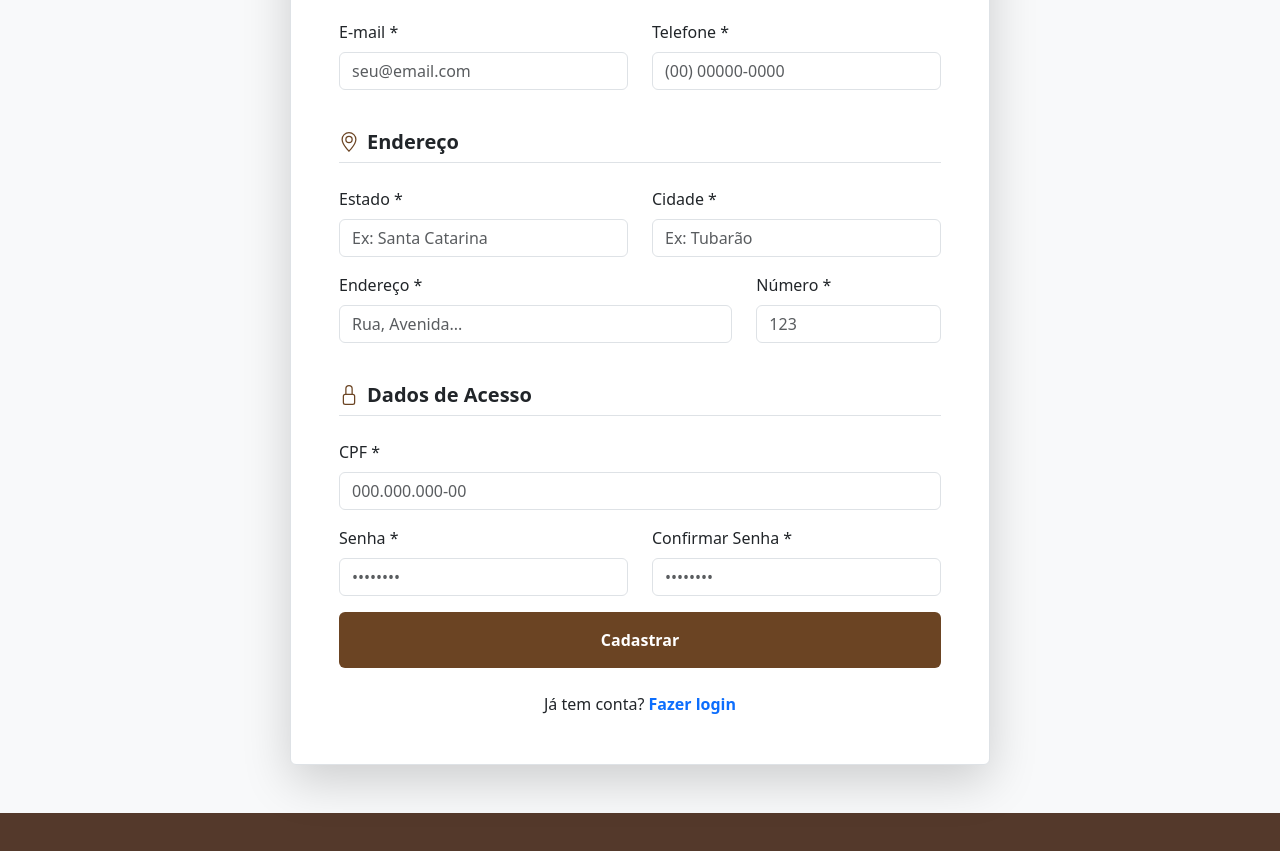
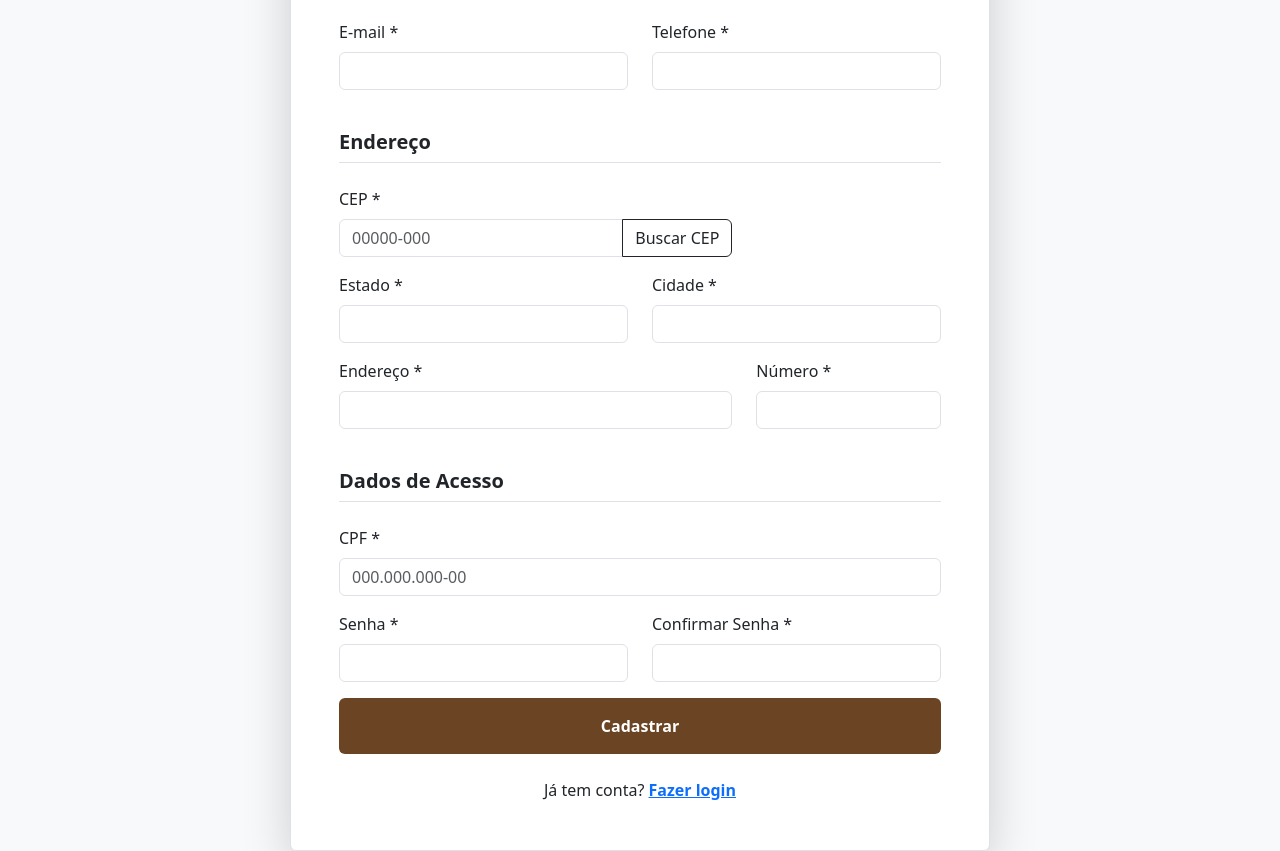
Before and after one commit to LoopzMusic/Loopz_FrontEnd, an Angular app: page /cadastro in a window 1280 px wide. Shown: the part 520-1371 px from the top of the page. Built offline with nearby package versions, Linux system fonts and the light colour scheme.

Commit message:
Implementado o fetch correto

```diff
--- a/src/app/pages/cadastro/cadastro.html
+++ b/src/app/pages/cadastro/cadastro.html
@@ -3,84 +3,80 @@
         <h1 class="title text-center mb-2">Criar Conta</h1>
         <p class="subtitle text-center text-muted mb-4">Preencha os dados abaixo para criar sua conta</p>
 
-        @if (successMessage) {
-        <div class="alert alert-success alert-dismissible fade show" role="alert">
-            {{ successMessage }}
-            <button type="button" class="btn-close" (click)="successMessage = ''" aria-label="Close"></button>
-        </div>
-        }
-
-        @if (errorMessage) {
-        <div class="alert alert-danger alert-dismissible fade show" role="alert">
-            {{ errorMessage }}
-            <button type="button" class="btn-close" (click)="errorMessage = ''" aria-label="Close"></button>
-        </div>
-        }
-
         <form [formGroup]="cadastroForm" (ngSubmit)="onSubmit()">
 
             <div class="section-header d-flex align-items-center gap-2 pb-2 border-bottom mb-4 mt-4">
-                <svg xmlns="http://www.w3.org/2000/svg" width="20" height="20" fill="currentColor" class="bi bi-person" viewBox="0 0 16 16">
-                    <path d="M8 8a3 3 0 1 0 0-6 3 3 0 0 0 0 6m2-3a2 2 0 1 1-4 0 2 2 0 0 1 4 0m4 8c0 1-1 1-1 1H3s-1 0-1-1 1-4 6-4 6 3 6 4m-1-.004c-.001-.246-.154-.986-.832-1.664C11.516 10.68 10.289 10 8 10s-3.516.68-4.168 1.332c-.678.678-.83 1.418-.832 1.664z" />
-                </svg>
                 <h2 class="mb-0 fs-5 fw-semibold">Informações Pessoais</h2>
             </div>
 
             <div class="mb-3">
-                <label for="nmCliente" class="form-label">Nome Completo *</label>
-                <input type="text" id="nmCliente" class="form-control" formControlName="nmCliente" placeholder="Seu nome completo">
-
+                <label class="form-label">Nome Completo *</label>
+                <input type="text" class="form-control" formControlName="nmCliente"
+                    [class.is-invalid]="cadastroForm.get('nmCliente')?.invalid && cadastroForm.get('nmCliente')?.touched">
                 @if (cadastroForm.get('nmCliente')?.invalid && cadastroForm.get('nmCliente')?.touched) {
-                <div class="text-danger small mt-1">
-                    Nome deve ter no mínimo 3 caracteres
-                </div>
+                <div class="text-danger small mt-1">Nome é obrigatório (mínimo 3 caracteres)</div>
                 }
             </div>
 
             <div class="section-header d-flex align-items-center gap-2 pb-2 border-bottom mb-4 mt-4">
-                <svg xmlns="http://www.w3.org/2000/svg" width="20" height="20" fill="currentColor" class="bi bi-envelope" viewBox="0 0 16 16">
-                    <path d="M0 4a2 2 0 0 1 2-2h12a2 2 0 0 1 2 2v8a2 2 0 0 1-2 2H2a2 2 0 0 1-2-2zm2-1a1 1 0 0 0-1 1v.217l7 4.2 7-4.2V4a1 1 0 0 0-1-1zm13 2.383-4.708 2.825L15 11.105zm-.034 6.876-5.64-3.471L8 9.583l-1.326-.795-5.64 3.47A1 1 0 0 0 2 13h12a1 1 0 0 0 .966-.741M1 11.105l4.708-2.897L1 5.383z" />
-                </svg>
                 <h2 class="mb-0 fs-5 fw-semibold">Contato</h2>
             </div>
 
             <div class="row">
                 <div class="col-md-6 mb-3">
-                    <label for="dsEmail" class="form-label">E-mail *</label>
-                    <input type="email" id="dsEmail" class="form-control" formControlName="dsEmail" placeholder="seu@email.com">
-
+                    <label class="form-label">E-mail *</label>
+                    <input type="email" class="form-control" formControlName="dsEmail"
+                        [class.is-invalid]="cadastroForm.get('dsEmail')?.invalid && cadastroForm.get('dsEmail')?.touched">
                     @if (cadastroForm.get('dsEmail')?.invalid && cadastroForm.get('dsEmail')?.touched) {
-                    <div class="text-danger small mt-1">
-                        E-mail inválido
-                    </div>
+                    <div class="text-danger small mt-1">E-mail inválido</div>
                     }
                 </div>
 
                 <div class="col-md-6 mb-3">
-                    <label for="nuTelefone" class="form-label">Telefone *</label>
-                    <input type="text" id="nuTelefone" class="form-control" formControlName="nuTelefone" (input)="formatTelefone($event)" placeholder="(00) 00000-0000" maxlength="15">
+                    <label class="form-label">Telefone *</label>
+                    <input type="text"
+       class="form-control"
+       formControlName="nuTelefone"
+       (input)="formatTelefone($event)"
+       (paste)="formatTelefone($event)"
+       [class.is-invalid]="cadastroForm.get('nuTelefone')?.invalid && cadastroForm.get('nuTelefone')?.touched">
+                    @if (cadastroForm.get('nuTelefone')?.invalid && cadastroForm.get('nuTelefone')?.touched) {
+                    <div class="text-danger small mt-1">Telefone é obrigatório</div>
+                    }
+                </div>
+            </div>
 
-                    @if (cadastroForm.get('nuTelefone')?.invalid && cadastroForm.get('nuTelefone')?.touched) {
+            <div class="section-header d-flex align-items-center gap-2 pb-2 border-bottom mb-4 mt-4">
+                <h2 class="mb-0 fs-5 fw-semibold">Endereço</h2>
+            </div>
+
+            <div class="row">
+                <div class="col-md-8 mb-3">
+                    <label class="form-label">CEP *</label>
+                    <div class="input-group">
+                        <input type="text" class="form-control"
+                            [class.is-invalid]="cadastroForm.get('nuCEP')?.invalid && cadastroForm.get('nuCEP')?.touched"
+                            formControlName="nuCEP" (input)="formatCEP($event)" placeholder="00000-000" maxlength="9">
+
+                        <button type="button" class="btn btn-outline-dark" (click)="buscarCEP()">
+                            Buscar CEP
+                        </button>
+                    </div>
+
+                    @if (cadastroForm.get('nuCEP')?.invalid && cadastroForm.get('nuCEP')?.touched) {
                     <div class="text-danger small mt-1">
-                        Telefone obrigatório
+                        CEP obrigatório (8 dígitos)
                     </div>
                     }
                 </div>
             </div>
 
-            <div class="section-header d-flex align-items-center gap-2 pb-2 border-bottom mb-4 mt-4">
-                <svg xmlns="http://www.w3.org/2000/svg" width="20" height="20" fill="currentColor" class="bi bi-geo-alt"
-                    viewBox="0 0 16 16">
-                    <path d="M12.166 8.94c-.524 1.062-1.234 2.12-1.96 3.07A32 32 0 0 1 8 14.58a32 32 0 0 1-2.206-2.57c-.726-.95-1.436-2.008-1.96-3.07C3.304 7.867 3 6.862 3 6a5 5 0 0 1 10 0c0 .862-.305 1.867-.834 2.94M8 16s6-5.686 6-10A6 6 0 0 0 2 6c0 4.314 6 10 6 10" />
-                    <path d="M8 8a2 2 0 1 1 0-4 2 2 0 0 1 0 4m0 1a3 3 0 1 0 0-6 3 3 0 0 0 0 6" />
-                </svg>
-                <h2 class="mb-0 fs-5 fw-semibold">Endereço</h2>
-            </div>
-
             <div class="row">
                 <div class="col-md-6 mb-3">
-                    <label for="dsEstado" class="form-label">Estado *</label>
-                    <input type="text" id="dsEstado" class="form-control" formControlName="dsEstado" placeholder="Ex: Santa Catarina">
+                    <label class="form-label">Estado *</label>
+                    <input type="text" class="form-control"
+                        [class.is-invalid]="cadastroForm.get('dsEstado')?.invalid && cadastroForm.get('dsEstado')?.touched"
+                        formControlName="dsEstado">
 
                     @if (cadastroForm.get('dsEstado')?.invalid && cadastroForm.get('dsEstado')?.touched) {
                     <div class="text-danger small mt-1">
@@ -90,8 +86,10 @@
                 </div>
 
                 <div class="col-md-6 mb-3">
-                    <label for="dsCidade" class="form-label">Cidade *</label>
-                    <input type="text" id="dsCidade" class="form-control" formControlName="dsCidade" placeholder="Ex: Tubarão">
+                    <label class="form-label">Cidade *</label>
+                    <input type="text" class="form-control"
+                        [class.is-invalid]="cadastroForm.get('dsCidade')?.invalid && cadastroForm.get('dsCidade')?.touched"
+                        formControlName="dsCidade">
 
                     @if (cadastroForm.get('dsCidade')?.invalid && cadastroForm.get('dsCidade')?.touched) {
                     <div class="text-danger small mt-1">
@@ -103,8 +101,10 @@
 
             <div class="row">
                 <div class="col-md-8 mb-3">
-                    <label for="dsEndereco" class="form-label">Endereço *</label>
-                    <input type="text" id="dsEndereco" class="form-control" formControlName="dsEndereco" placeholder="Rua, Avenida...">
+                    <label class="form-label">Endereço *</label>
+                    <input type="text" class="form-control"
+                        [class.is-invalid]="cadastroForm.get('dsEndereco')?.invalid && cadastroForm.get('dsEndereco')?.touched"
+                        formControlName="dsEndereco">
 
                     @if (cadastroForm.get('dsEndereco')?.invalid && cadastroForm.get('dsEndereco')?.touched) {
                     <div class="text-danger small mt-1">
@@ -114,8 +114,10 @@
                 </div>
 
                 <div class="col-md-4 mb-3">
-                    <label for="nuEndereco" class="form-label">Número *</label>
-                    <input type="text" id="nuEndereco" class="form-control" formControlName="nuEndereco" placeholder="123">
+                    <label class="form-label">Número *</label>
+                    <input type="text" class="form-control"
+                        [class.is-invalid]="cadastroForm.get('nuEndereco')?.invalid && cadastroForm.get('nuEndereco')?.touched"
+                        formControlName="nuEndereco">
 
                     @if (cadastroForm.get('nuEndereco')?.invalid && cadastroForm.get('nuEndereco')?.touched) {
                     <div class="text-danger small mt-1">
@@ -126,65 +128,77 @@
             </div>
 
             <div class="section-header d-flex align-items-center gap-2 pb-2 border-bottom mb-4 mt-4">
-                <svg xmlns="http://www.w3.org/2000/svg" width="20" height="20" fill="currentColor" class="bi bi-lock" viewBox="0 0 16 16">
-                    <path d="M8 1a2 2 0 0 1 2 2v4H6V3a2 2 0 0 1 2-2m3 6V3a3 3 0 0 0-6 0v4a2 2 0 0 0-2 2v5a2 2 0 0 0 2 2h6a2 2 0 0 0 2-2V9a2 2 0 0 0-2-2M5 8h6a1 1 0 0 1 1 1v5a1 1 0 0 1-1 1H5a1 1 0 0 1-1-1V9a1 1 0 0 1 1-1" />
-                </svg>
                 <h2 class="mb-0 fs-5 fw-semibold">Dados de Acesso</h2>
             </div>
 
             <div class="mb-3">
                 <label for="nuCPF" class="form-label">CPF *</label>
-                <input type="text" id="nuCPF" class="form-control" formControlName="nuCPF" (input)="formatCPF($event)" placeholder="000.000.000-00" maxlength="14">
+                <input type="text" id="nuCPF" class="form-control" formControlName="nuCPF" (input)="formatCPF($event)"
+                    placeholder="000.000.000-00" maxlength="14"
+                    [class.is-invalid]="cadastroForm.get('nuCPF')?.invalid && cadastroForm.get('nuCPF')?.touched">
 
-                @if (cadastroForm.get('nuCPF')?.invalid && cadastroForm.get('nuCPF')?.touched) {
+                @if (cadastroForm.get('nuCPF')?.hasError('cpfInvalido')) {
                 <div class="text-danger small mt-1">
-                    CPF inválido (formato: 000.000.000-00)
+                    CPF inválido.
+                </div>
+                }
+
+                @if (cadastroForm.get('nuCPF')?.hasError('required') && cadastroForm.get('nuCPF')?.touched) {
+                <div class="text-danger small mt-1">
+                    CPF é obrigatório.
                 </div>
                 }
             </div>
 
             <div class="row">
                 <div class="col-md-6 mb-3">
-                    <label for="dsSenha" class="form-label">Senha *</label>
-                    <input type="password" id="dsSenha" class="form-control" formControlName="dsSenha" placeholder="••••••••">
-
+                    <label class="form-label">Senha *</label>
+                    <input type="password" class="form-control" formControlName="dsSenha"
+                        [class.is-invalid]="cadastroForm.get('dsSenha')?.invalid && cadastroForm.get('dsSenha')?.touched">
                     @if (cadastroForm.get('dsSenha')?.invalid && cadastroForm.get('dsSenha')?.touched) {
-                    <div class="text-danger small mt-1">
-                        Senha deve ter no mínimo 8 caracteres
-                    </div>
+                    <div class="text-danger small mt-1">Senha deve ter no mínimo 8 caracteres</div>
                     }
                 </div>
 
                 <div class="col-md-6 mb-3">
-                    <label for="confirmaSenha" class="form-label">Confirmar Senha *</label>
-                    <input type="password" id="confirmaSenha" class="form-control" formControlName="confirmaSenha" placeholder="••••••••">
-
-                    @if (cadastroForm.get('confirmaSenha')?.hasError('passwordMismatch') &&
-                    cadastroForm.get('confirmaSenha')?.touched) {
-                    <div class="text-danger small mt-1">
-                        As senhas não coincidem
-                    </div>
+                    <label class="form-label">Confirmar Senha *</label>
+                    <input type="password" class="form-control" formControlName="confirmaSenha"
+                        [class.is-invalid]="cadastroForm.get('confirmaSenha')?.invalid && cadastroForm.get('confirmaSenha')?.touched">
+                    @if (cadastroForm.get('confirmaSenha')?.hasError('passwordMismatch')) {
+                    <div class="text-danger small mt-1">As senhas não coincidem</div>
                     }
                 </div>
             </div>
 
             <button type="submit" class="btn btn-cadastrar w-100 py-3 fw-semibold" [disabled]="isLoading">
-
                 @if (!isLoading) {
                 <span>Cadastrar</span>
                 }
-
                 @if (isLoading) {
-                <span>
-                    <span class="spinner-border spinner-border-sm me-2" role="status" aria-hidden="true"></span>
-                    Cadastrando...
-                </span>
+                <span><span class="spinner-border spinner-border-sm me-2"></span>Cadastrando...</span>
                 }
             </button>
         </form>
 
-        <p class="login-link text-center mt-4 mb-0">Já tem conta?
-            <a href="javascript:void(0)" (click)="navigateToLogin()"class="text-decoration-none fw-semibold">Fazer login</a>
+        <p class="login-link text-center mt-4 mb-0">
+            Já tem conta?
+            <a (click)="navigateToLogin()" class="fw-semibold cursor-pointer">Fazer login</a>
         </p>
     </div>
 </div>
+
+@if (showToast) {
+<div class="toast-container position-fixed top-0 end-0 p-3" style="z-index: 9999;">
+    <div class="toast show" role="alert" [class.bg-success]="toastType === 'success'"
+        [class.bg-danger]="toastType === 'error'">
+        <div class="d-flex align-items-center p-3">
+            <i class="bi fs-5 me-2" [class.bi-check-circle-fill]="toastType === 'success'"
+                [class.bi-x-circle-fill]="toastType === 'error'"></i>
+            <div class="me-auto text-white fw-semibold">
+                {{ toastMessage }}
+            </div>
+            <button type="button" class="btn-close btn-close-white" (click)="fecharToast()"></button>
+        </div>
+    </div>
+</div>
+}
--- a/src/app/pages/cadastro/cadastro.scss
+++ b/src/app/pages/cadastro/cadastro.scss
@@ -31,3 +31,55 @@
   color: #6b4423;
   flex-shrink: 0;
 }
+
+.success-modal {
+  position: fixed;
+  top: 0;
+  left: 0;
+  width: 100%;
+  height: 100%;
+  background: rgba(0,0,0,0.6);
+  display: flex;
+  justify-content: center;
+  align-items: center;
+  z-index: 9999;
+}
+
+.success-box {
+  background: #ffffff;
+  padding: 30px;
+  width: 90%;
+  max-width: 380px;
+  text-align: center;
+  border-radius: 12px;
+  box-shadow: 0 4px 20px rgba(0,0,0,0.2);
+}
+
+.is-invalid {
+  border-color: #dc3545 !important;
+}
+
+.is-invalid:focus {
+  box-shadow: 0 0 0 .25rem rgba(220,53,69,.25);
+}
+
+.toast {
+  min-width: 300px;
+  animation: slideIn 0.3s ease-out;
+  box-shadow: 0 0.5rem 1rem rgba(0, 0, 0, 0.15);
+}
+
+@keyframes slideIn {
+  from {
+    transform: translateX(100%);
+    opacity: 0;
+  }
+  to {
+    transform: translateX(0);
+    opacity: 1;
+  }
+}
+
+.cursor-pointer {
+  cursor: pointer;
+}
--- a/src/app/pages/cadastro/cadastro.ts
+++ b/src/app/pages/cadastro/cadastro.ts
@@ -2,6 +2,22 @@ import { Component } from '@angular/core';
 import { FormBuilder, FormGroup, Validators, ReactiveFormsModule } from '@angular/forms';
 import { Router } from '@angular/router';
 import { CommonModule } from '@angular/common';
+import { Viacep } from '../../services/viacep';
+import { HttpClient } from '@angular/common/http';
+import { validarCPF } from '../../validators/cpf-validator';
+import { AuthService } from '../../services/auth-service';
+
+export interface UsuarioCadastro {
+  nmCliente: string;
+  dsEmail: string;
+  dsSenha: string;
+  nuCPF: string;
+  nuTelefone: string;
+  dsCidade: string;
+  dsEstado: string;
+  dsEndereco: string;
+  nuEndereco: string;
+}
 
 @Component({
   selector: 'app-cadastro',
@@ -13,36 +29,93 @@ import { CommonModule } from '@angular/common';
 export class Cadastro {
   cadastroForm: FormGroup;
   errorMessage = '';
-  successMessage = '';
   isLoading = false;
+
+  showToast = false;
+  toastMessage = '';
+  toastType: 'success' | 'error' = 'success';
 
   constructor(
     private fb: FormBuilder,
     private router: Router,
+    private viaCep: Viacep,
+    private authService: AuthService
   ) {
-    this.cadastroForm = this.fb.group({
+    this.cadastroForm = this.fb.group(
+      {
         nmCliente: ['', [Validators.required, Validators.minLength(3)]],
         dsEmail: ['', [Validators.required, Validators.email]],
-      nuTelefone: ['', [Validators.required, Validators.minLength(14)]],
-      nuCPF: ['', [Validators.required, Validators.pattern(/^\d{3}\.\d{3}\.\d{3}-\d{2}$/)]],
+        nuTelefone: ['', [Validators.required]],
+        nuCPF: ['', [Validators.required, Validators.minLength(14)]],
+        nuCEP: ['', [Validators.required]],
         dsEstado: ['', [Validators.required]],
         dsCidade: ['', [Validators.required]],
         dsEndereco: ['', [Validators.required]],
         nuEndereco: ['', [Validators.required]],
         dsSenha: ['', [Validators.required, Validators.minLength(8)]],
-      confirmaSenha: ['', [Validators.required]]
-    }, { validators: this.passwordMatchValidator });
+        confirmaSenha: ['', [Validators.required]],
+      },
+      { validators: this.passwordMatchValidator }
+    );
   }
 
   passwordMatchValidator(form: FormGroup) {
-    const senha = form.get('dsSenha');
-    const confirmaSenha = form.get('confirmaSenha');
-
-    if (senha && confirmaSenha && senha.value !== confirmaSenha.value) {
-      confirmaSenha.setErrors({ passwordMismatch: true });
+    const senha = form.get('dsSenha')?.value;
+    const confirma = form.get('confirmaSenha')?.value;
+    if (senha !== confirma) {
+      form.get('confirmaSenha')?.setErrors({ passwordMismatch: true });
       return { passwordMismatch: true };
     }
     return null;
+  }
+
+  mostrarToast(mensagem: string, tipo: 'success' | 'error' = 'success') {
+    this.toastMessage = mensagem;
+    this.toastType = tipo;
+    this.showToast = true;
+
+    setTimeout(() => {
+      this.showToast = false;
+    }, 3000);
+  }
+
+  fecharToast() {
+    this.showToast = false;
+  }
+
+  formatCEP(event: any) {
+    let v = event.target.value.replace(/\D/g, '');
+    if (v.length > 5) v = v.replace(/(\d{5})(\d)/, '$1-$2');
+    event.target.value = v;
+    this.cadastroForm.patchValue({ nuCEP: v });
+  }
+
+  buscarCEP() {
+    const cep = this.cadastroForm.value.nuCEP.replace(/\D/g, '');
+
+    if (cep.length !== 8) {
+      this.cadastroForm.get('nuCEP')?.markAsTouched();
+      this.mostrarToast('CEP deve ter 8 dígitos', 'error');
+      return;
+    }
+
+    this.viaCep.buscarCEP(cep).subscribe({
+      next: (data) => {
+        if (!data.erro) {
+          this.cadastroForm.patchValue({
+            dsEstado: data.uf,
+            dsCidade: data.localidade,
+            dsEndereco: data.logradouro
+          });
+          this.mostrarToast('CEP encontrado!', 'success');
+        } else {
+          this.mostrarToast('CEP não encontrado', 'error');
+        }
+      },
+      error: () => {
+        this.mostrarToast('Erro ao buscar CEP', 'error');
+      }
+    });
   }
 
   formatCPF(event: any) {
@@ -56,42 +129,75 @@ export class Cadastro {
 
     event.target.value = value;
     this.cadastroForm.patchValue({ nuCPF: value }, { emitEvent: false });
+
+    this.validateCPF();
+  }
+
+  validateCPF() {
+    const cpf = this.cadastroForm.get('nuCPF')?.value;
+    if (cpf && !validarCPF(cpf)) {
+      this.cadastroForm.get('nuCPF')?.setErrors({ cpfInvalido: true });
+    }
   }
 
   formatTelefone(event: any) {
-    let value = event.target.value.replace(/\D/g, '');
+    let v = event.target.value.replace(/\D/g, '');
 
-    if (value.length <= 11) {
-      value = value.replace(/^(\d{2})(\d)/g, '($1) $2');
-      value = value.replace(/(\d)(\d{4})$/, '$1-$2');
+    if (v.length > 11) {
+      v = v.substring(0, 11);
     }
 
-    event.target.value = value;
-    this.cadastroForm.patchValue({ nuTelefone: value }, { emitEvent: false });
+    if (v.length > 2) {
+      v = v.replace(/^(\d{2})(\d)/g, '($1) $2');
+      v = v.replace(/(\d)(\d{4})$/, '$1-$2');
+    } else if (v.length > 0) {
+      v = v.replace(/^(\d{1,2})/, '($1');
+    }
+
+    event.target.value = v;
+    this.cadastroForm.patchValue({ nuTelefone: v }, { emitEvent: false });
   }
 
   onSubmit() {
     if (this.cadastroForm.invalid) {
       this.markFormGroupTouched(this.cadastroForm);
-      this.errorMessage = 'Por favor, preencha todos os campos corretamente.';
+      this.mostrarToast('Preencha todos os campos obrigatórios', 'error');
       return;
     }
 
     this.isLoading = true;
-    this.errorMessage = '';
-    this.successMessage = '';
 
-    // Simula cadastro (remover quando implementar a API)
+    const { confirmaSenha, nuCEP, ...data } = this.cadastroForm.value;
+
+    const usuarioCadastro: UsuarioCadastro = {
+      nmCliente: data.nmCliente,
+      dsEmail: data.dsEmail,
+      dsSenha: data.dsSenha,
+      nuCPF: data.nuCPF.replace(/\D/g, ''),
+      nuTelefone: data.nuTelefone.replace(/\D/g, ''),
+      dsCidade: data.dsCidade,
+      dsEstado: data.dsEstado,
+      dsEndereco: data.dsEndereco,
+      nuEndereco: data.nuEndereco
+    };
+
+    console.log("Enviando:", usuarioCadastro);
+
+    this.authService.cadastrar(usuarioCadastro).subscribe({
+      next: () => {
+        this.isLoading = false;
+        this.mostrarToast("Cadastro realizado com sucesso!", "success");
+
         setTimeout(() => {
+          this.router.navigate(['/login']);
+        }, 2000);
+      },
+      error: (err) => {
         this.isLoading = false;
-      this.successMessage = 'Cadastro realizado com sucesso!';
-
-      // Descomentar quando implementar navegação
-      // setTimeout(() => this.navigateToLogin(), 2000);
-    }, 2000);
-
-    const { confirmaSenha, ...clienteData } = this.cadastroForm.value;
-    console.log('Dados do cliente:', clienteData);
+        const erro = err.error?.message || "Erro ao cadastrar";
+        this.mostrarToast(erro, "error");
+      }
+    });
   }
 
   markFormGroupTouched(formGroup: FormGroup) {
--- a/src/app/services/auth-service.ts
+++ b/src/app/services/auth-service.ts
@@ -2,6 +2,7 @@ import { Injectable } from '@angular/core';
 import { HttpClient } from '@angular/common/http';
 import { LoginRequest } from '../shared/models/LoginRequest';
 import { Observable, tap } from 'rxjs';
+import { UsuarioCadastro } from '../pages/cadastro/cadastro';
 
 @Injectable({
   providedIn: 'root',
@@ -33,6 +34,10 @@ export class AuthService {
     );
   }
 
+  cadastrar(usuario: UsuarioCadastro) {
+    return this.http.post(`${this.baseUrl}/register`, usuario);
+  }
+
   getToken(): string | null {
     return localStorage.getItem('token');
   }
--- a/src/app/services/produto-service.ts
+++ b/src/app/services/produto-service.ts
@@ -25,12 +25,10 @@ export class ProdutoService {
     return this.http.get<Produto[]>(`http://localhost:8085/produto/categoria/${categoria}`);
   }
 
-  //cadastro de produto
   cadastrarProduto(data: FormData) {
     return this.http.post<any>('http://localhost:8085/produto/criar', data);
   }
 
-  //cadastrar estoque do produto
   criarEstoque(body: any) {
     return this.http.post<any>('http://localhost:8085/estoque/criar', body);
   }
--- /dev/null
+++ b/src/app/validators/cpf-validator.ts
@@ -0,0 +1,32 @@
+export function validarCPF(cpf: string): boolean {
+  cpf = cpf.replace(/\D/g, '');
+
+  if (!cpf || cpf.length !== 11) return false;
+
+  // Rejeita sequências repetidas
+  if (/^(\d)\1+$/.test(cpf)) return false;
+
+  let soma = 0;
+  let resto;
+
+  // Primeiro dígito verificador
+  for (let i = 1; i <= 9; i++) {
+    soma += parseInt(cpf.substring(i - 1, i)) * (11 - i);
+  }
+
+  resto = (soma * 10) % 11;
+  if (resto === 10 || resto === 11) resto = 0;
+  if (resto !== parseInt(cpf.substring(9, 10))) return false;
+
+  // Segundo dígito verificador
+  soma = 0;
+  for (let i = 1; i <= 10; i++) {
+    soma += parseInt(cpf.substring(i - 1, i)) * (12 - i);
+  }
+
+  resto = (soma * 10) % 11;
+  if (resto === 10 || resto === 11) resto = 0;
+  if (resto !== parseInt(cpf.substring(10, 11))) return false;
+
+  return true;
+}
```
Lines whose indentation alone changed are shown as unchanged.
